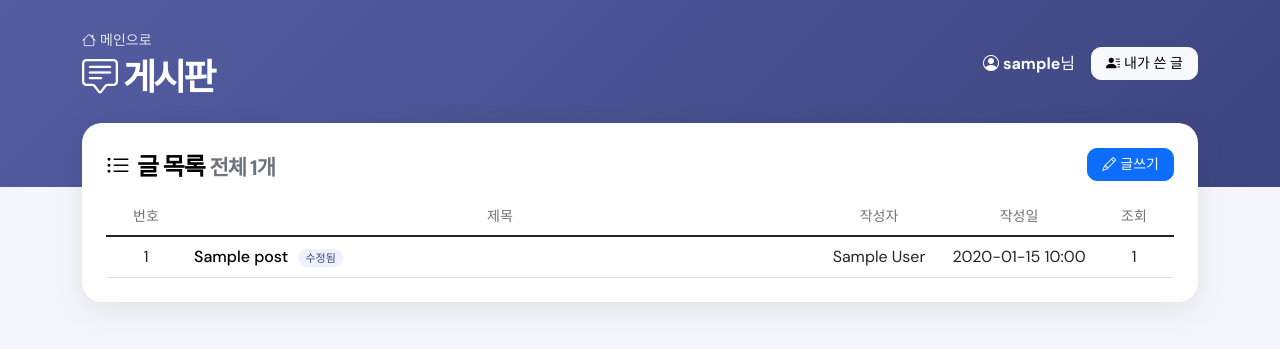
After one commit to yusol0328/java-web-2-, a Spring Boot app: page /board in a window 1280 px wide. The commit adds this page. Shown: the top 349 px of the page. Run offline with Spring Boot 4, Linux system fonts and the light colour scheme; a user stored in the database is signed in; tables that the repository leaves empty hold one stand-in row (values such as "Sample post"); some of the project's set-up classes (security, data sources, template engines, error pages and the like) are left out, and stand-ins take their place; some libraries are stand-ins or nearby versions.

Commit message:
9주차 수업 커밋(1)

```diff
--- a/src/main/java/com/example/demo/config/SecurityConfig.java
+++ b/src/main/java/com/example/demo/config/SecurityConfig.java
@@ -39,6 +39,8 @@ public class SecurityConfig {
 
                                                 .requestMatchers("/testdb").hasAnyRole("ADMIN", "MANAGER") // USER는 403
                                                 .requestMatchers("/api/hello").permitAll()
+                                                .requestMatchers("/board", "/board/{id:\\d+}").permitAll() // 게시판 목록·상세
+                                                                                                           // : 누구나
                                                 .anyRequest().authenticated())
 
                                 .formLogin(form -> form // 2. 폼 로그인 설정 (인증)
--- /dev/null
+++ b/src/main/java/com/example/demo/controller/BoardController.java
@@ -0,0 +1,78 @@
+package com.example.demo.controller;
+
+import java.security.Principal;
+import java.util.List;
+import org.springframework.beans.factory.annotation.Autowired;
+import org.springframework.stereotype.Controller;
+import org.springframework.ui.Model;
+import org.springframework.web.bind.annotation.*;
+import com.example.demo.model.domain.Post;
+import com.example.demo.model.dto.PostForm;
+import com.example.demo.model.service.PostService;
+
+@Controller // 게시판 화면 컨트롤러
+@RequestMapping("/board") // 모든 URL 앞에 /board
+public class BoardController {
+    @Autowired
+    PostService postService;
+
+    @GetMapping // 목록 : GET /board (누구나)
+    public String list(Model model) {
+        List<Post> posts = postService.findAll();
+        model.addAttribute("posts", posts);
+        return "board/list";
+    }
+
+    @GetMapping("/write") // 글쓰기 화면 : GET /board/write (로그인 필요)
+    public String writeForm() {
+        return "board/form";
+    }
+
+    @PostMapping("/write") // 글쓰기 처리 : POST /board/write
+    public String write(PostForm postForm, Principal principal, Model model) {
+        try {
+            Post post = postService.write(postForm, principal.getName()); // 작성자 = 로그인한 사람
+            return "redirect:/board/" + post.getId(); // 저장 후 상세 화면으로
+        } catch (IllegalArgumentException e) { // 빈 제목·내용
+            model.addAttribute("error", e.getMessage());
+            return "board/form"; // 입력값 유지한 채 다시 글쓰기 화면
+        }
+    }
+
+    @GetMapping("/{id}") // 상세 : GET /board/3 (누구나)
+    public String detail(@PathVariable Long id, Model model) {
+        Post post = postService.findById(id);
+        model.addAttribute("post", post);
+        return "board/detail";
+    }
+
+    @GetMapping("/{id}/edit") // 수정 화면 : GET /board/3/edit
+    public String editForm(@PathVariable Long id, Model model) {
+        Post post = postService.findForEdit(id);
+        PostForm postForm = new PostForm(); // 기존 내용을 폼에 채워서 보여 준다
+        postForm.setTitle(post.getTitle());
+        postForm.setContent(post.getContent());
+        model.addAttribute("postForm", postForm);
+        model.addAttribute("postId", id); // 화면이 "수정" 모드로 바뀐다
+        return "board/form";
+    }
+
+    @PostMapping("/{id}/edit") // 수정 처리 : POST /board/3/edit
+    public String edit(@PathVariable Long id, PostForm postForm, Model model) {
+        try {
+            postService.edit(id, postForm);
+            return "redirect:/board/" + id;
+        } catch (IllegalArgumentException e) {
+            model.addAttribute("error", e.getMessage());
+            model.addAttribute("postId", id);
+            return "board/form";
+        }
+    }
+
+    @PostMapping("/{id}/delete") // 삭제 처리 : POST /board/3/delete
+    public String delete(@PathVariable Long id) {
+        postService.delete(id);
+        return "redirect:/board?deleted"; // 목록 + "삭제되었습니다"
+    }
+
+}
--- /dev/null
+++ b/src/main/resources/static/css/board.css
@@ -0,0 +1,27 @@
+/* [9주차 제공] 게시판 화면 공통 스타일 (6주차 관리자 화면과 같은 모양) */
+body { background: #f4f6fb; }
+.board-header {
+    background: linear-gradient(135deg, var(--primary-color) 0%, #3d4580 100%);
+    color: var(--white-color);
+    padding: 28px 0 88px;
+}
+.board-header h1 { color: var(--white-color); font-size: var(--h3-font-size); margin: 0; }
+.board-header a:not(.btn) { color: rgba(255, 255, 255, .85); }
+.board-header a:not(.btn):hover { color: var(--white-color); }
+.board-body { margin-top: -64px; padding-bottom: 48px; }
+.board-card {
+    background: var(--white-color);
+    border-radius: var(--border-radius-medium);
+    box-shadow: 0 .5rem 2rem rgba(0, 0, 0, .08);
+    padding: 24px;
+}
+.btn-sm-custom { padding: 5px 14px; font-size: 14px; border-radius: var(--border-radius-small); }
+.board-table th { color: var(--p-color); font-weight: var(--font-weight-medium); font-size: var(--copyright-font-size); white-space: nowrap; text-align: center; }
+.board-table td { vertical-align: middle; text-align: center; }
+.board-table td.text-start { text-align: left; }
+.board-title { color: var(--dark-color); font-weight: var(--font-weight-medium); }
+.board-title:hover { color: var(--primary-color); }
+.edited-badge { font-size: 11px; background: #eef2ff; color: #3d4580; padding: 2px 7px; border-radius: 10px; margin-left: 6px; }
+.post-meta { color: var(--p-color); font-size: 14px; }
+.post-content { white-space: pre-wrap; line-height: 1.8; min-height: 160px; color: var(--dark-color); }
+.board-card .form-control { border-radius: var(--border-radius-small); padding: 10px 14px; }
--- /dev/null
+++ b/src/main/resources/templates/board/list.html
@@ -0,0 +1,80 @@
+<!doctype html>
+<html lang="ko" xmlns:th="http://www.thymeleaf.org" xmlns:sec="http://www.thymeleaf.org/extras/spring-security">
+    <head>
+        <meta charset="utf-8">
+        <meta name="viewport" content="width=device-width, initial-scale=1">
+        <title>게시판 - First Portfolio</title>
+
+        <!-- [9주차 제공] 게시판 목록 : 6주차 관리자 화면과 같은 디자인 (헤더 + 흰 카드) -->
+        <link rel="preconnect" href="https://fonts.googleapis.com">
+        <link rel="preconnect" href="https://fonts.gstatic.com" crossorigin>
+        <link href="https://fonts.googleapis.com/css2?family=DM+Sans:wght@400;500;700&display=swap" rel="stylesheet">
+        <link th:href="@{/css/bootstrap.min.css}" rel="stylesheet">
+        <link th:href="@{/css/bootstrap-icons.css}" rel="stylesheet">
+        <link th:href="@{/css/templatemo-first-portfolio-style.css}" rel="stylesheet">
+        <link th:href="@{/css/board.css}" rel="stylesheet">
+    </head>
+
+    <body>
+        <header class="board-header">
+            <div class="container d-flex flex-wrap justify-content-between align-items-center gap-3">
+                <div>
+                    <a th:href="@{/}" class="small"><i class="bi-house me-1"></i>메인으로</a>
+                    <!-- listTitle 이 없으면 "게시판" ([연습문제 2] 내가 쓴 글 화면에서 다시 사용) -->
+                    <h1 class="mt-1"><i class="bi-chat-square-text me-2"></i><span th:text="${listTitle ?: '게시판'}">게시판</span></h1>
+                </div>
+                <div class="d-flex align-items-center gap-3">
+                    <th:block sec:authorize="isAuthenticated()">
+                        <span><i class="bi-person-circle me-1"></i><strong sec:authentication="name">user</strong>님</span>
+                        <a th:href="@{/board/my}" class="btn btn-light btn-sm-custom"><i class="bi-person-lines-fill me-1"></i>내가 쓴 글</a>
+                    </th:block>
+                    <a sec:authorize="isAnonymous()" th:href="@{/login}" class="btn btn-light btn-sm-custom"><i class="bi-box-arrow-in-right me-1"></i>로그인</a>
+                </div>
+            </div>
+        </header>
+
+        <main class="board-body">
+            <div class="container">
+                <!-- 처리 결과 메시지 -->
+                <div th:if="${param.deleted}" class="alert alert-secondary py-2"><i class="bi-trash me-1"></i> 글이 삭제되었습니다.</div>
+
+                <div class="board-card">
+                    <div class="d-flex flex-wrap justify-content-between align-items-center gap-2 mb-3">
+                        <h5 class="m-0">
+                            <i class="bi-list-ul me-2"></i>글 목록
+                            <!-- 글 수 : 컨트롤러가 넘겨준 posts 목록의 크기 -->
+                            <small class="text-muted" th:text="|전체 ${#lists.size(posts)}개|">전체 0개</small>
+                        </h5>
+                        <!-- 글쓰기 버튼 : 로그인한 사람에게만 보인다 (5주차 sec:authorize) -->
+                        <a sec:authorize="isAuthenticated()" th:href="@{/board/write}" class="btn btn-primary btn-sm-custom"><i class="bi-pencil me-1"></i>글쓰기</a>
+                    </div>
+
+                    <div class="table-responsive">
+                        <table class="table table-hover mb-0 board-table">
+                            <thead>
+                                <tr><th style="width: 80px">번호</th><th>제목</th><th style="width: 130px">작성자</th><th style="width: 150px">작성일</th><th style="width: 80px">조회</th></tr>
+                            </thead>
+                            <tbody>
+                                <!-- posts : 컨트롤러가 넘겨준 글 목록 -->
+                                <tr th:each="post : ${posts}">
+                                    <td th:text="${post.id}">1</td>
+                                    <td class="text-start">
+                                        <a th:href="@{/board/{id}(id=${post.id})}" th:text="${post.title}" class="board-title">제목</a>
+                                        <span th:if="${post.updatedAt != null}" class="edited-badge">수정됨</span>
+                                    </td>
+                                    <!-- post.author.name : 글 → 작성자(Member) → 이름 (@ManyToOne 덕분에 객체로 따라간다) -->
+                                    <td th:text="${post.author.name}">홍길동</td>
+                                    <td th:text="${#temporals.format(post.createdAt, 'yyyy-MM-dd HH:mm')}">2026-10-20 10:00</td>
+                                    <td th:text="${post.viewCount}">0</td>
+                                </tr>
+                                <tr th:if="${#lists.isEmpty(posts)}">
+                                    <td colspan="5" class="text-muted py-4">아직 글이 없습니다. 첫 글을 써 보세요!</td>
+                                </tr>
+                            </tbody>
+                        </table>
+                    </div>
+                </div>
+            </div>
+        </main>
+    </body>
+</html>
```
Also changed, not shown: src/main/java/com/example/demo/model/domain/Post.java (added, +26 -0 lines), src/main/java/com/example/demo/model/dto/PostForm.java (added, +10 -0 lines), src/main/java/com/example/demo/model/repository/PostRepository.java (added, +9 -0 lines), src/main/java/com/example/demo/model/service/PostService.java (added, +93 -0 lines), src/main/resources/templates/board/detail.html (added, +63 -0 lines), src/main/resources/templates/board/form.html (added, +56 -0 lines), src/main/resources/templates/error/404.html (added, +68 -0 lines), src/main/resources/templates/index.html (+43 -2 lines).
